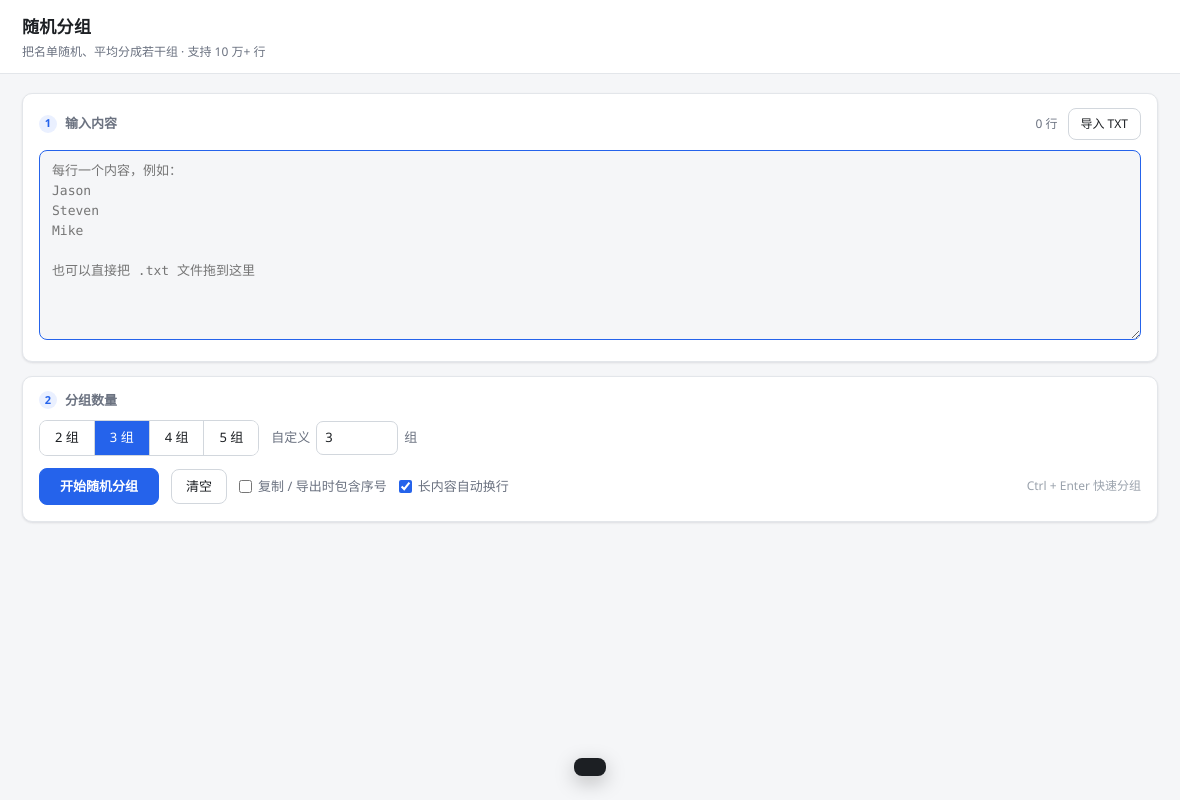
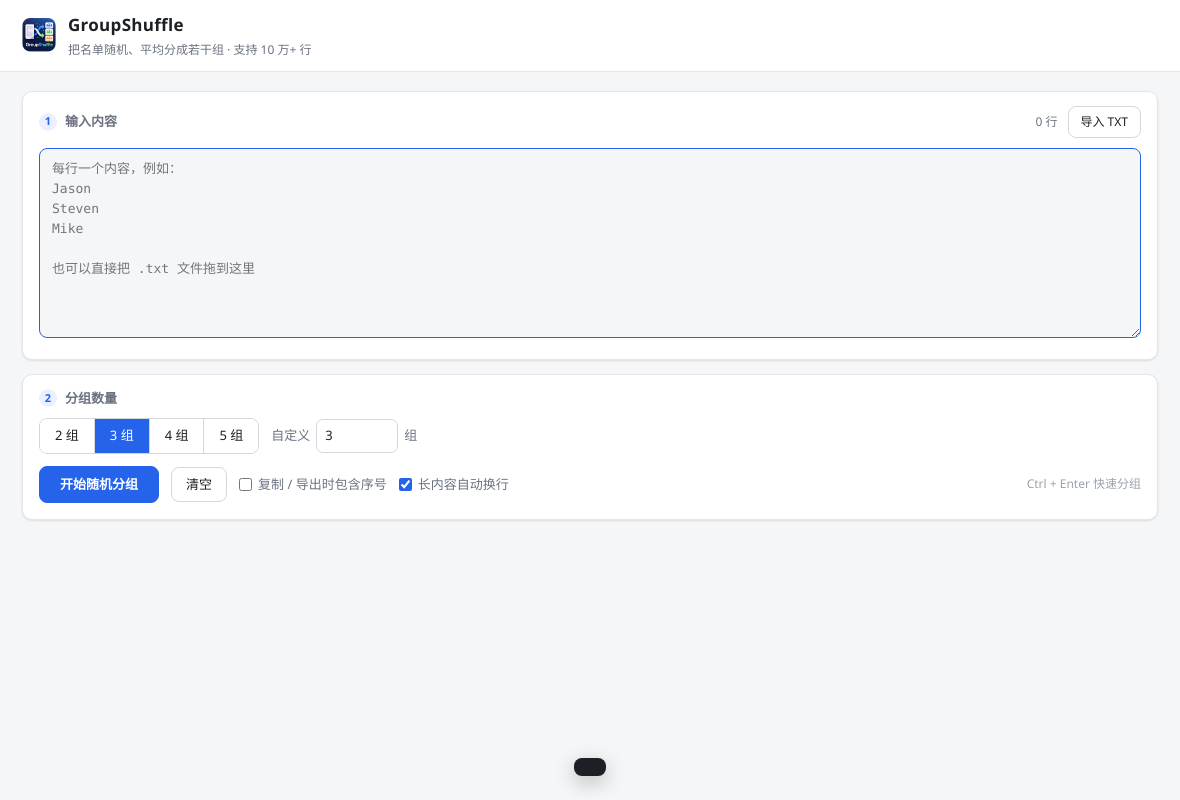
Before and after one commit to Steven8427/GroupShuffle, an Electron app: page renderer/index.html in a window 1180 px wide. Drawn offline with Linux system fonts and the light colour scheme.

Commit message:
feat: rename app to GroupShuffle and add app icon
窗口标题、任务栏图标、打包产物（NSIS 快捷方式与 portable 文件名）统一改成
GroupShuffle，顶栏也放上图标。

图标由源图处理而来：从四条边泛洪清掉白色留白，圆角外变透明，再裁到本体
居中输出 512x512。图标内部的白色文字和卡片被深色包住，泛洪进不去，不会被
误伤。源图留在 assets/icon-source.png 以便重新生成。

electron-builder 的 win.icon 指向这个 png，打包时自动生成各尺寸 ico。

Co-Authored-By: Claude Opus 5 <noreply@anthropic.com>

```diff
--- a/main.js
+++ b/main.js
@@ -17,7 +17,8 @@ function createWindow() {
     minWidth: 900,
     minHeight: 600,
     show: false,
-    title: '随机分组',
+    title: 'GroupShuffle',
+    icon: path.join(__dirname, 'assets', 'icon.png'),
     backgroundColor: '#f5f6f8',
     webPreferences: {
       preload: path.join(__dirname, 'preload.js'),
--- a/renderer/app.js
+++ b/renderer/app.js
@@ -1,7 +1,7 @@
 'use strict';
 
 /**
- * 随机分组 —— 渲染进程
+ * GroupShuffle —— 渲染进程
  *
  * 大数据量的三个关键约束：
  *  1. 不复制字符串：items 只保留一份，全程用 Uint32Array 下标操作。
--- a/renderer/index.html
+++ b/renderer/index.html
@@ -4,13 +4,15 @@
   <meta charset="utf-8">
   <meta http-equiv="Content-Security-Policy"
         content="default-src 'none'; script-src 'self'; style-src 'self'; img-src 'self' data:; font-src 'self';">
-  <title>随机分组</title>
+  <title>GroupShuffle</title>
+  <link rel="icon" href="../assets/icon.png">
   <link rel="stylesheet" href="styles.css">
 </head>
 <body>
   <header class="topbar">
+    <img class="logo" src="../assets/icon.png" alt="">
     <div>
-      <h1>随机分组</h1>
+      <h1>GroupShuffle</h1>
       <p class="sub">把名单随机、平均分成若干组 · 支持 10 万+ 行</p>
     </div>
   </header>
--- a/renderer/styles.css
+++ b/renderer/styles.css
@@ -53,9 +53,18 @@ body {
 /* ---------- 顶栏 ---------- */
 .topbar {
   flex: 0 0 auto;
-  padding: 14px 22px 12px;
+  display: flex;
+  align-items: center;
+  gap: 12px;
+  padding: 12px 22px;
   background: var(--panel);
   border-bottom: 1px solid var(--border);
+}
+
+.topbar .logo {
+  width: 34px;
+  height: 34px;
+  flex: 0 0 auto;
 }
 
 .topbar h1 {
```
Also changed, not shown: package.json (+8 -6 lines), assets/icon-source.png (added), assets/icon.png (added), 1 other file.
